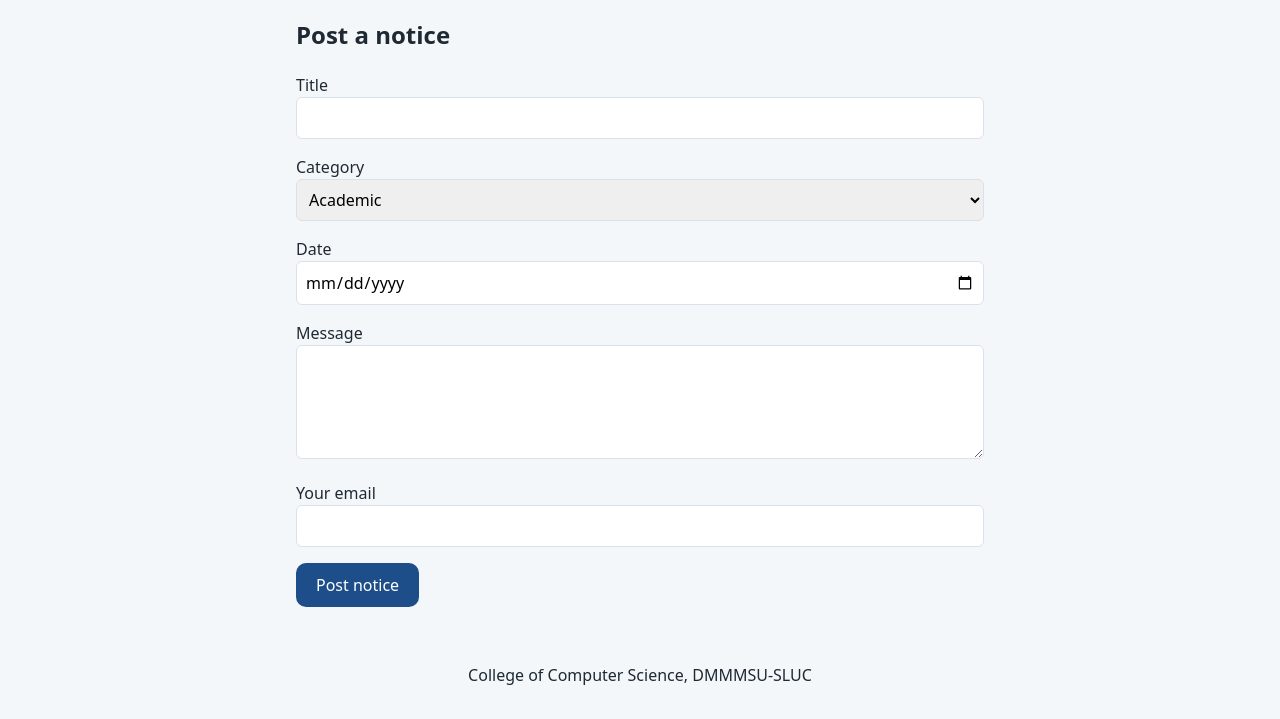
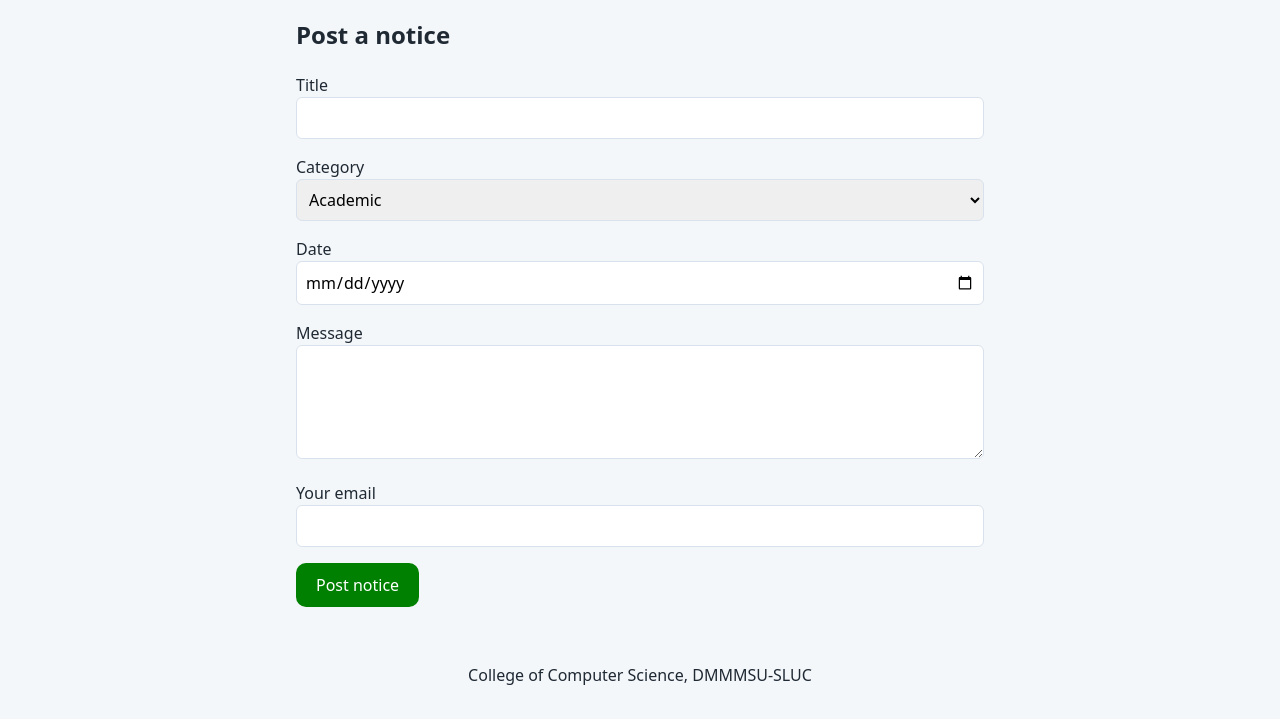
Before and after one commit to vanxyll/csae104project, a plain HTML site: page week1/week1.html in a window 1280 px wide. Shown: the part 1301-2020 px from the top of the page. Drawn offline with Linux system fonts and the light colour scheme; files that its build step writes are made by us from their sources.

Commit message:
css color

```diff
--- a/week2/styles.css
+++ b/week2/styles.css
@@ -1,5 +1,5 @@
 :root {
-  --brand: #1d4e89;
+  --brand: green;
   --brand-soft: #e0ecf8;
   --surface: #ffffff;
   --page: #f4f7fa;
```
